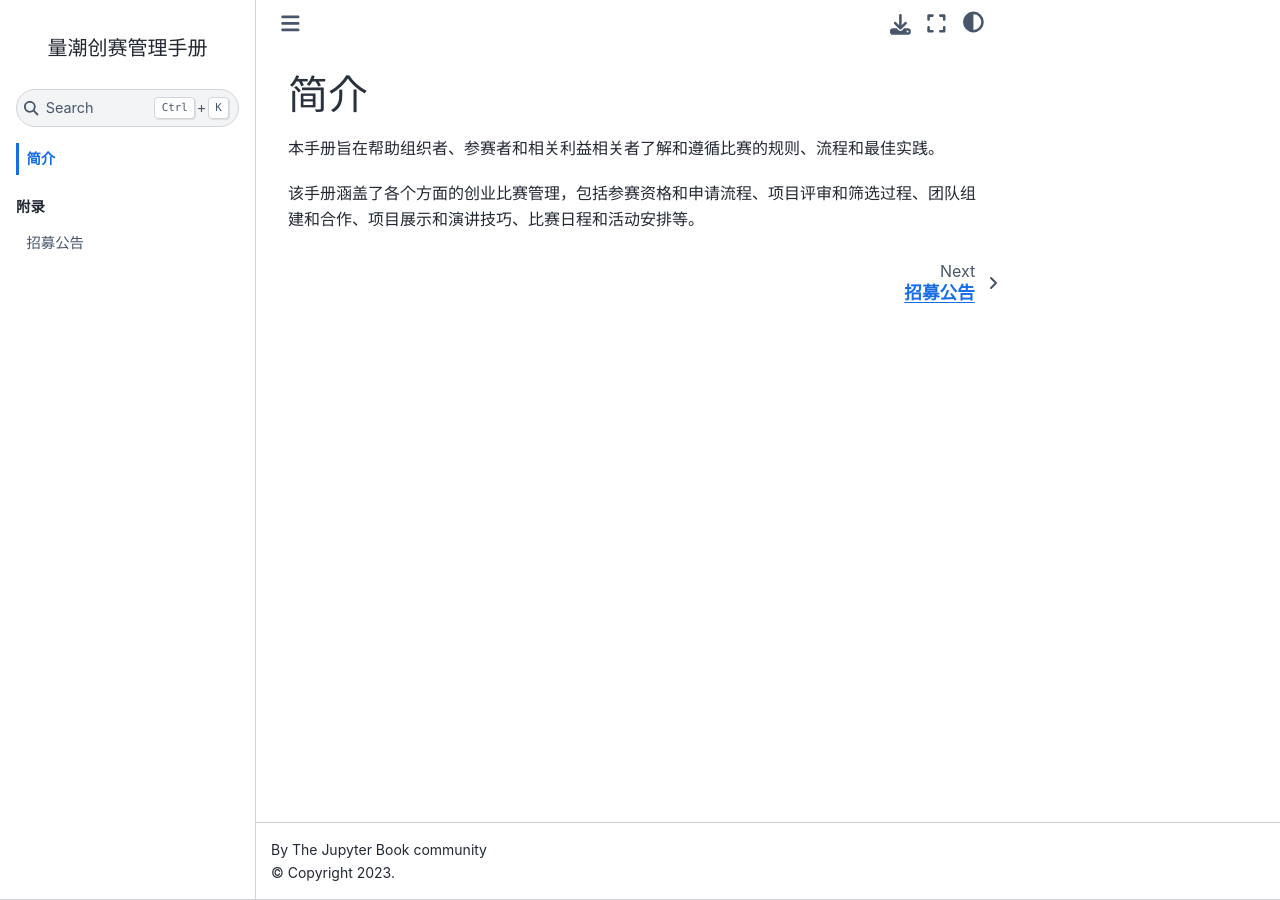
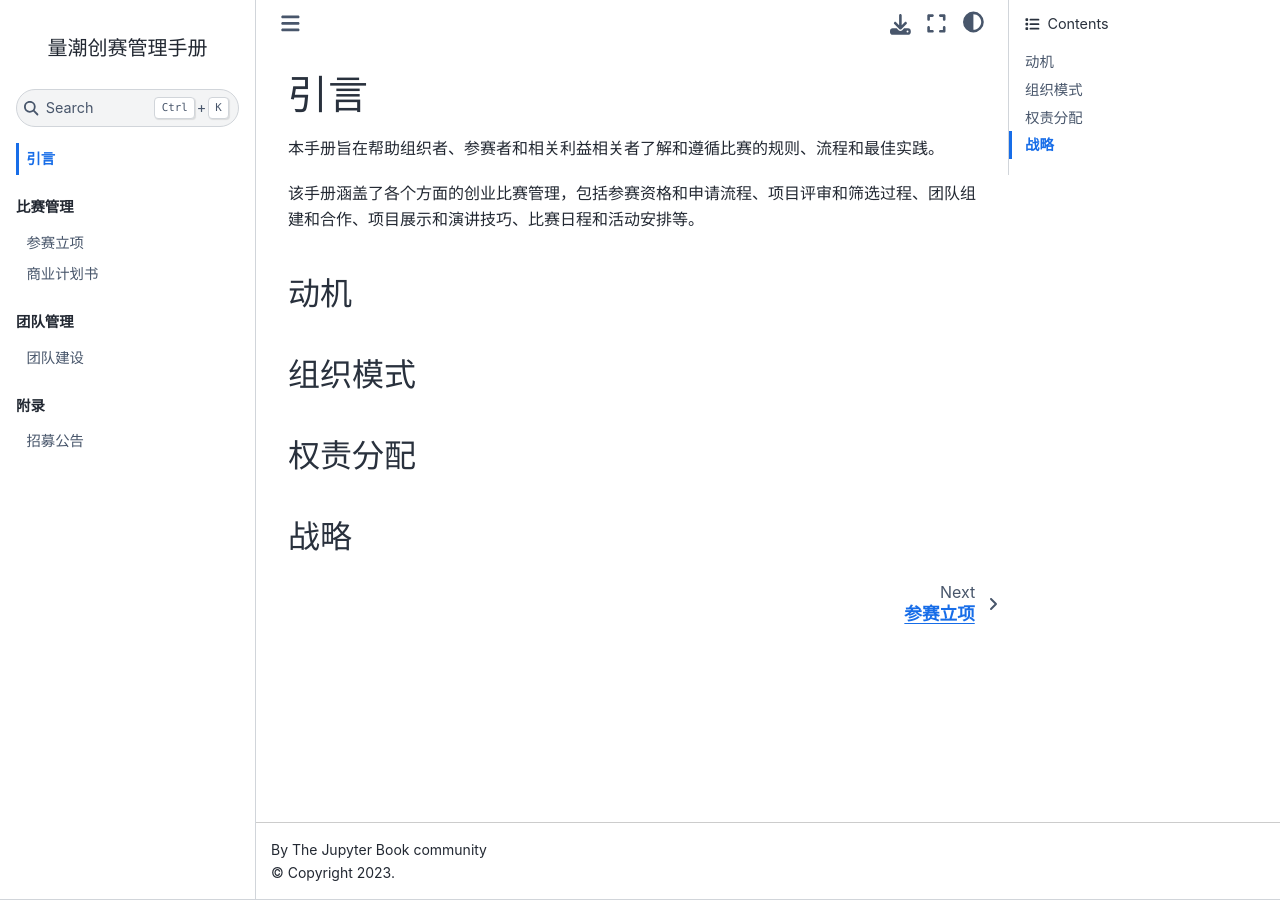
Before and after one commit to zcowken/quanttide-handbook-of-competitions-zken-fork1, a Jupyter Book: the page built from index.md, in a window 1280 px wide. Built offline with Jupyter Book 1.0.4 settings and Sphinx 7.4.7 and the Sphinx Book theme 1.1.4, drawn with Linux system fonts in a browser that asks for light colours.

Commit message:
feat: 搭建手册框架

```diff
--- a/_toc.yml
+++ b/_toc.yml
@@ -1,6 +1,13 @@
 format: jb-book
 root: index.md
 parts:
+  - caption: 比赛管理
+    chapters:
+      - file: competitions/initiation.md
+      - file: competitions/bp.md
+  - caption: 团队管理
+    chapters:
+      - file: teams/hr.md
   - caption: 附录
     chapters:
       - file: appendix/recruitment_notice.md
--- /dev/null
+++ b/competitions/bp.md
@@ -0,0 +1 @@
+# 商业计划书
--- /dev/null
+++ b/competitions/initiation.md
@@ -0,0 +1 @@
+# 参赛立项
--- a/index.md
+++ b/index.md
@@ -1,5 +1,13 @@
-# 简介
+# 引言
 
 本手册旨在帮助组织者、参赛者和相关利益相关者了解和遵循比赛的规则、流程和最佳实践。
 
 该手册涵盖了各个方面的创业比赛管理，包括参赛资格和申请流程、项目评审和筛选过程、团队组建和合作、项目展示和演讲技巧、比赛日程和活动安排等。
+
+## 动机
+
+## 组织模式
+
+## 权责分配
+
+## 战略
--- /dev/null
+++ b/teams/hr.md
@@ -0,0 +1 @@
+# 团队建设
```
Also changed, not shown: 1 other file.
